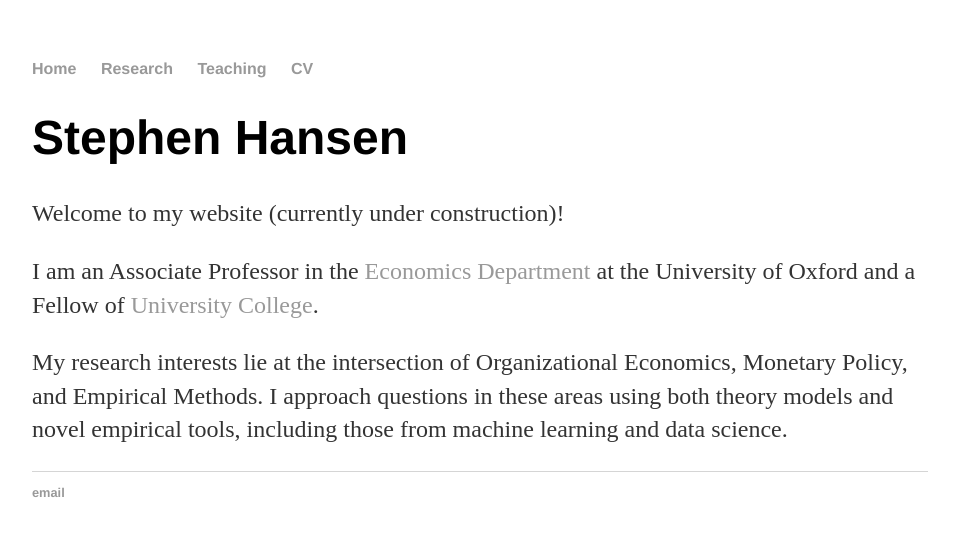
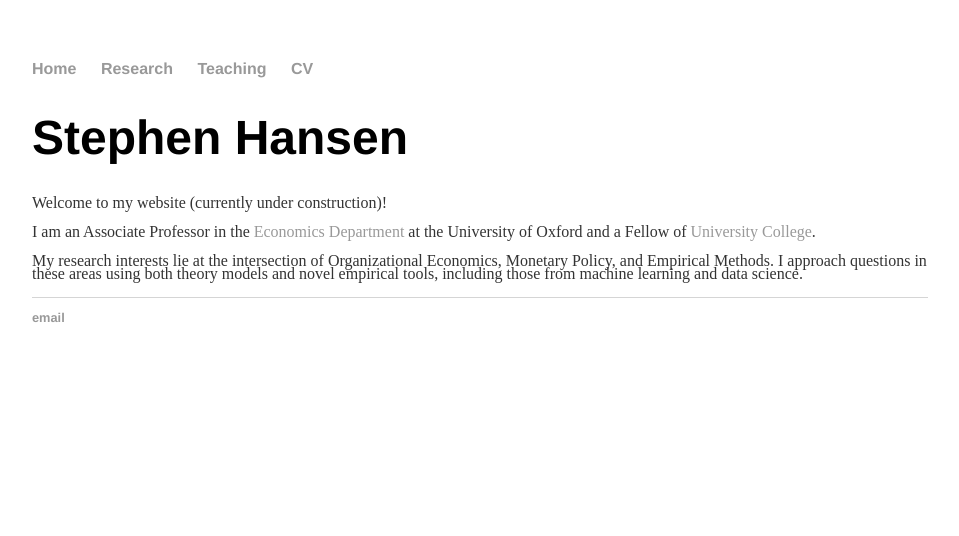
Before and after one commit to sekhansen/sekhansen.github.io, a Jekyll site: the page built from index.html, in a window 1280 px wide. Shown: the top 536 px of the page, without its empty margins (160-1119 px from the left). Built offline with Jekyll 4.4.1, drawn with Linux system fonts in a browser that asks for light colours.

Commit message:
Update main.css

```diff
--- a/css/main.css
+++ b/css/main.css
@@ -24,8 +24,8 @@ h1 {
     font-family:'Helvetica', 'Arial', 'Sans-Serif';
 }
 p {
-    font-size: 1.5em;
-    line-height: 1.4em;
+    font-size: 1em;
+    line-height: 0.8em;
     color: #333;
 }
 footer {
```
